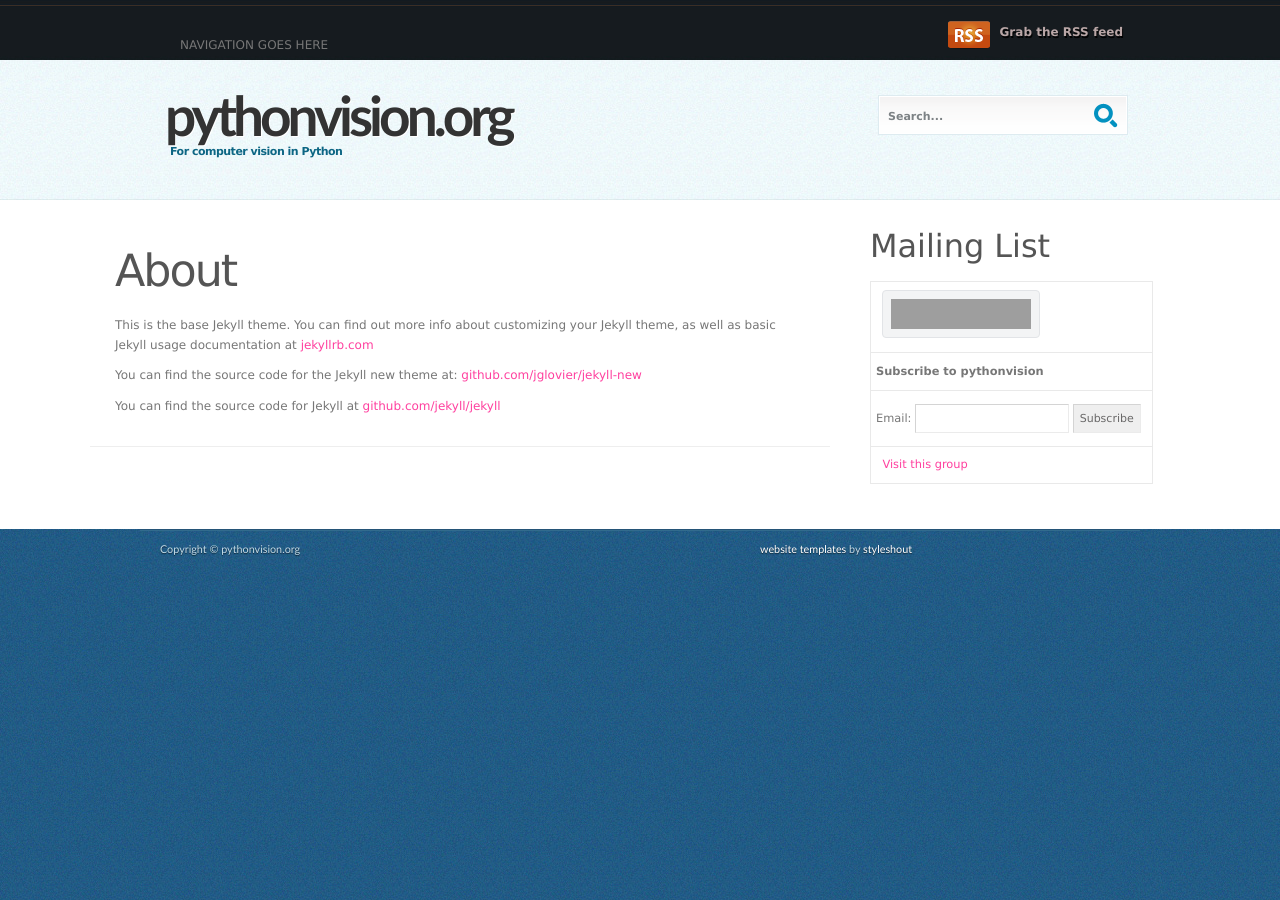
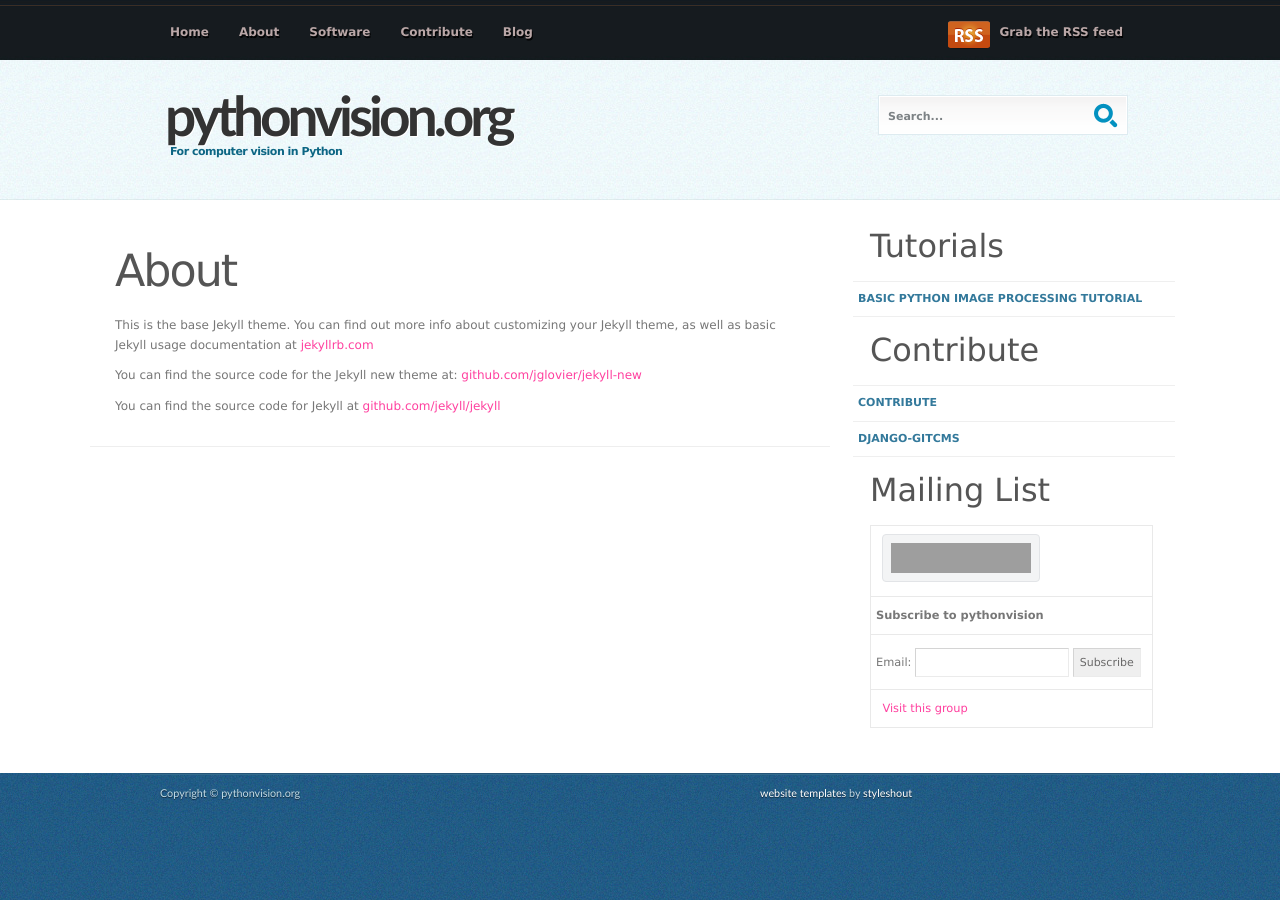
Before and after one commit to luispedro/pythonvision_org, a Jekyll site: the page built from about.md, in a window 1280 px wide. Built offline with Jekyll 4.4.1, drawn with Linux system fonts in a browser that asks for light colours; grey boxes are pictures that could not be loaded.

Commit message:
ENH Jekyll IX: Convert sidebar

```diff
--- a/_includes/header.html
+++ b/_includes/header.html
@@ -3,9 +3,15 @@
         <a name="top"></a>
         <h1 id="logo-text"><a href="/" title="">pythonvision.org</a></h1>
         <p id="slogan">For computer vision in Python</p>
-        <div id="nav">
-            <p>NAVIGATION GOES HERE</p>
-        </div>
+        <nav id="nav">
+            <ul id='navigation'>
+                <li><a href="/">Home</a></li>
+                <li><a href="/about">About</a></li>
+                <li><a href="/software">Software</a></li>
+                <li><a href="/contribute">Contribute</a></li>
+                <li><a href="/blog/">Blog</a></li>
+            </ul>
+        </nav>
         <p id="rss">
         <a href="/blog/feed">Grab the RSS feed</a>
         </p>
--- a/_includes/sidebar.html
+++ b/_includes/sidebar.html
@@ -0,0 +1,11 @@
+<h2>Tutorials</h2>
+<ul class='submenu'>
+    <li class='submenu-item'><a href="basic-tutorial" title="Python Tutorial">Basic Python Image Processing Tutorial</a></li>
+</ul>
+
+
+<h2>Contribute</h2>
+<ul class='submenu'>
+    <li class='submenu-item'><a href="contribute" title="How to contribute to pythonvision.org">Contribute</a></li>
+    <li class='submenu-item'><a href="http://luispedro.org/software/git-cms" title="The technology behind this website">django-gitcms</a></li>
+</ul>
```
Also changed, not shown: content/menus/menu.yaml (deleted, +0 -17 lines), content/menus/top.yaml (deleted, +0 -12 lines).
